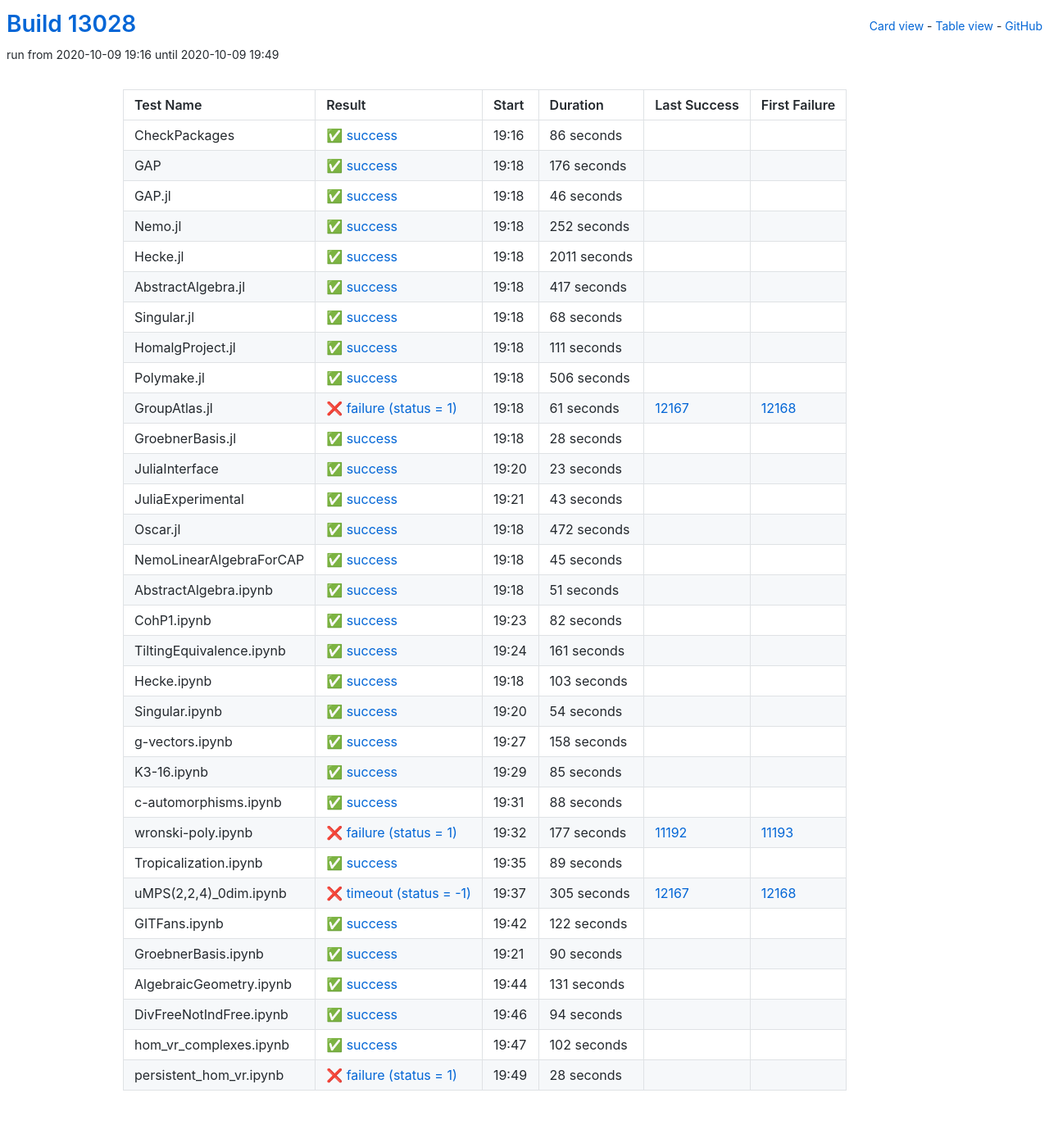
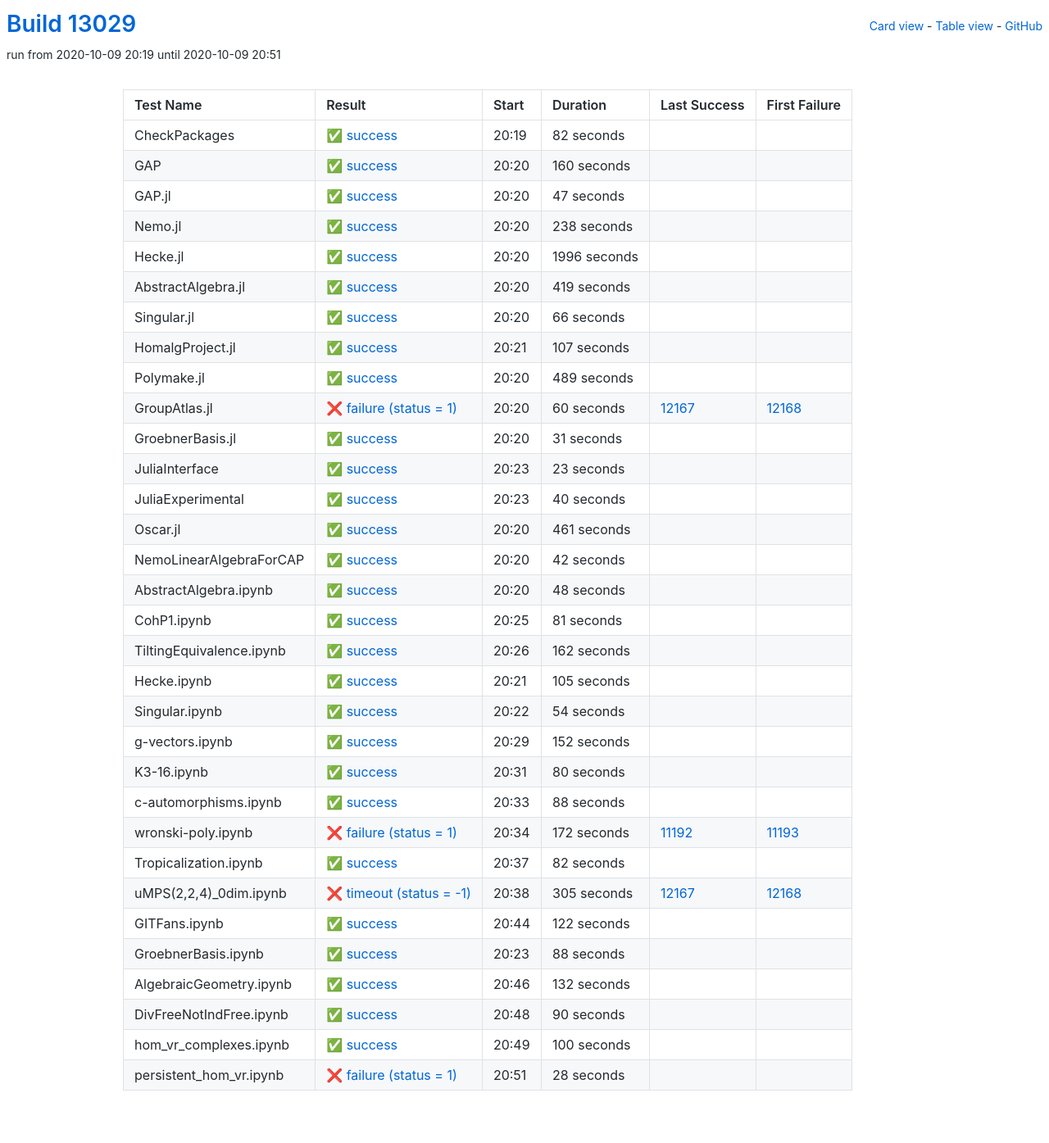
Before and after one commit to oscar-system/oscar-ci-status, a Jekyll site: the page built from table.html, in a window 1280 px wide. Shown: the whole page at 82% size. Built offline with Jekyll 4.4.1, drawn with Linux system fonts in a browser that asks for light colours.

Commit message:
Build #13029

```diff
--- a/_data/ci.yml
+++ b/_data/ci.yml
@@ -1,6 +1,6 @@
 ---
-build: 13028
-build_url: https://oscarci.mathematik.uni-kl.de/job/oscar/13028/
+build: 13029
+build_url: https://oscarci.mathematik.uni-kl.de/job/oscar/13029/
 job: oscar
 organization: oscar-system
 repo: oscar-ci-status
@@ -8,140 +8,140 @@
 tests:
 - name: CheckPackages
   id: checkpackages
-  log: https://oscarci.mathematik.uni-kl.de/job/oscar/13028/artifact/logs/build-13028/CheckPackages.log
-  start: 2020-10-09 19:16
+  log: https://oscarci.mathematik.uni-kl.de/job/oscar/13029/artifact/logs/build-13029/CheckPackages.log
+  start: 2020-10-09 20:19
   success: true
   exitcode: 0
   status: success
-  duration: 86
+  duration: 82
   last_success: false
   last_success_url:
   first_failure: false
   first_failure_url:
 - name: GAP
   id: gap
-  log: https://oscarci.mathematik.uni-kl.de/job/oscar/13028/artifact/logs/build-13028/GAP.log
-  start: 2020-10-09 19:18
+  log: https://oscarci.mathematik.uni-kl.de/job/oscar/13029/artifact/logs/build-13029/GAP.log
+  start: 2020-10-09 20:20
   success: true
   exitcode: 0
   status: success
-  duration: 176
+  duration: 160
   last_success: false
   last_success_url:
   first_failure: false
   first_failure_url:
 - name: GAP.jl
   id: gap-jl
-  log: https://oscarci.mathematik.uni-kl.de/job/oscar/13028/artifact/logs/build-13028/GAP.jl.log
-  start: 2020-10-09 19:18
+  log: https://oscarci.mathematik.uni-kl.de/job/oscar/13029/artifact/logs/build-13029/GAP.jl.log
+  start: 2020-10-09 20:20
   success: true
   exitcode: 0
   status: success
-  duration: 46
+  duration: 47
   last_success: false
   last_success_url:
   first_failure: false
   first_failure_url:
 - name: Nemo.jl
   id: nemo-jl
-  log: https://oscarci.mathematik.uni-kl.de/job/oscar/13028/artifact/logs/build-13028/Nemo.jl.log
-  start: 2020-10-09 19:18
+  log: https://oscarci.mathematik.uni-kl.de/job/oscar/13029/artifact/logs/build-13029/Nemo.jl.log
+  start: 2020-10-09 20:20
   success: true
   exitcode: 0
   status: success
-  duration: 252
+  duration: 238
   last_success: false
   last_success_url:
   first_failure: false
   first_failure_url:
 - name: Hecke.jl
   id: hecke-jl
-  log: https://oscarci.mathematik.uni-kl.de/job/oscar/13028/artifact/logs/build-13028/Hecke.jl.log
-  start: 2020-10-09 19:18
+  log: https://oscarci.mathematik.uni-kl.de/job/oscar/13029/artifact/logs/build-13029/Hecke.jl.log
+  start: 2020-10-09 20:20
   success: true
   exitcode: 0
   status: success
-  duration: 2011
+  duration: 1996
   last_success: false
   last_success_url:
   first_failure: false
   first_failure_url:
 - name: AbstractAlgebra.jl
   id: abstractalgebra-jl
-  log: https://oscarci.mathematik.uni-kl.de/job/oscar/13028/artifact/logs/build-13028/AbstractAlgebra.jl.log
-  start: 2020-10-09 19:18
+  log: https://oscarci.mathematik.uni-kl.de/job/oscar/13029/artifact/logs/build-13029/AbstractAlgebra.jl.log
+  start: 2020-10-09 20:20
   success: true
   exitcode: 0
   status: success
-  duration: 417
+  duration: 419
   last_success: false
   last_success_url:
   first_failure: false
   first_failure_url:
 - name: Singular.jl
   id: singular-jl
-  log: https://oscarci.mathematik.uni-kl.de/job/oscar/13028/artifact/logs/build-13028/Singular.jl.log
-  start: 2020-10-09 19:18
+  log: https://oscarci.mathematik.uni-kl.de/job/oscar/13029/artifact/logs/build-13029/Singular.jl.log
+  start: 2020-10-09 20:20
   success: true
   exitcode: 0
   status: success
-  duration: 68
+  duration: 66
   last_success: false
   last_success_url:
   first_failure: false
   first_failure_url:
 - name: HomalgProject.jl
   id: homalgproject-jl
-  log: https://oscarci.mathematik.uni-kl.de/job/oscar/13028/artifact/logs/build-13028/HomalgProject.jl.log
-  start: 2020-10-09 19:18
+  log: https://oscarci.mathematik.uni-kl.de/job/oscar/13029/artifact/logs/build-13029/HomalgProject.jl.log
+  start: 2020-10-09 20:21
   success: true
   exitcode: 0
   status: success
-  duration: 111
+  duration: 107
   last_success: false
   last_success_url:
   first_failure: false
   first_failure_url:
 - name: Polymake.jl
   id: polymake-jl
-  log: https://oscarci.mathematik.uni-kl.de/job/oscar/13028/artifact/logs/build-13028/Polymake.jl.log
-  start: 2020-10-09 19:18
+  log: https://oscarci.mathematik.uni-kl.de/job/oscar/13029/artifact/logs/build-13029/Polymake.jl.log
+  start: 2020-10-09 20:20
   success: true
   exitcode: 0
   status: success
-  duration: 506
+  duration: 489
   last_success: false
   last_success_url:
   first_failure: false
   first_failure_url:
 - name: GroupAtlas.jl
   id: groupatlas-jl
-  log: https://oscarci.mathematik.uni-kl.de/job/oscar/13028/artifact/logs/build-13028/GroupAtlas.jl.log
-  start: 2020-10-09 19:18
+  log: https://oscarci.mathematik.uni-kl.de/job/oscar/13029/artifact/logs/build-13029/GroupAtlas.jl.log
+  start: 2020-10-09 20:20
   success: false
   exitcode: 1
   status: failure
-  duration: 61
+  duration: 60
   last_success: 12167
   last_success_url: https://oscarci.mathematik.uni-kl.de/job/oscar/12167/
   first_failure: 12168
   first_failure_url: https://oscarci.mathematik.uni-kl.de/job/oscar/12168/
 - name: GroebnerBasis.jl
   id: groebnerbasis-jl
-  log: https://oscarci.mathematik.uni-kl.de/job/oscar/13028/artifact/logs/build-13028/GroebnerBasis.jl.log
-  start: 2020-10-09 19:18
+  log: https://oscarci.mathematik.uni-kl.de/job/oscar/13029/artifact/logs/build-13029/GroebnerBasis.jl.log
+  start: 2020-10-09 20:20
   success: true
   exitcode: 0
   status: success
-  duration: 28
+  duration: 31
   last_success: false
   last_success_url:
   first_failure: false
   first_failure_url:
 - name: JuliaInterface
   id: juliainterface
-  log: https://oscarci.mathematik.uni-kl.de/job/oscar/13028/artifact/logs/build-13028/JuliaInterface.log
-  start: 2020-10-09 19:20
+  log: https://oscarci.mathematik.uni-kl.de/job/oscar/13029/artifact/logs/build-13029/JuliaInterface.log
+  start: 2020-10-09 20:23
   success: true
   exitcode: 0
   status: success
@@ -152,92 +152,92 @@
   first_failure_url:
 - name: JuliaExperimental
   id: juliaexperimental
-  log: https://oscarci.mathematik.uni-kl.de/job/oscar/13028/artifact/logs/build-13028/JuliaExperimental.log
-  start: 2020-10-09 19:21
+  log: https://oscarci.mathematik.uni-kl.de/job/oscar/13029/artifact/logs/build-13029/JuliaExperimental.log
+  start: 2020-10-09 20:23
   success: true
   exitcode: 0
   status: success
-  duration: 43
+  duration: 40
   last_success: false
   last_success_url:
   first_failure: false
   first_failure_url:
 - name: Oscar.jl
   id: oscar-jl
-  log: https://oscarci.mathematik.uni-kl.de/job/oscar/13028/artifact/logs/build-13028/Oscar.jl.log
-  start: 2020-10-09 19:18
+  log: https://oscarci.mathematik.uni-kl.de/job/oscar/13029/artifact/logs/build-13029/Oscar.jl.log
+  start: 2020-10-09 20:20
   success: true
   exitcode: 0
   status: success
-  duration: 472
+  duration: 461
   last_success: false
   last_success_url:
   first_failure: false
   first_failure_url:
 - name: NemoLinearAlgebraForCAP
   id: nemolinearalgebraforcap
-  log: https://oscarci.mathematik.uni-kl.de/job/oscar/13028/artifact/logs/build-13028/NemoLinearAlgebraForCAP.log
-  start: 2020-10-09 19:18
+  log: https://oscarci.mathematik.uni-kl.de/job/oscar/13029/artifact/logs/build-13029/NemoLinearAlgebraForCAP.log
+  start: 2020-10-09 20:20
   success: true
   exitcode: 0
   status: success
-  duration: 45
+  duration: 42
   last_success: false
   last_success_url:
   first_failure: false
   first_failure_url:
 - name: AbstractAlgebra.ipynb
   id: abstractalgebra-ipynb
-  log: https://oscarci.mathematik.uni-kl.de/job/oscar/13028/artifact/logs/build-13028/AbstractAlgebra.ipynb.log
-  start: 2020-10-09 19:18
+  log: https://oscarci.mathematik.uni-kl.de/job/oscar/13029/artifact/logs/build-13029/AbstractAlgebra.ipynb.log
+  start: 2020-10-09 20:20
   success: true
   exitcode: 0
   status: success
-  duration: 51
+  duration: 48
   last_success: false
   last_success_url:
   first_failure: false
   first_failure_url:
 - name: CohP1.ipynb
   id: cohp1-ipynb
-  log: https://oscarci.mathematik.uni-kl.de/job/oscar/13028/artifact/logs/build-13028/CohP1.ipynb.log
-  start: 2020-10-09 19:23
+  log: https://oscarci.mathematik.uni-kl.de/job/oscar/13029/artifact/logs/build-13029/CohP1.ipynb.log
+  start: 2020-10-09 20:25
   success: true
   exitcode: 0
   status: success
-  duration: 82
+  duration: 81
   last_success: false
   last_success_url:
   first_failure: false
   first_failure_url:
 - name: TiltingEquivalence.ipynb
   id: tiltingequivalence-ipynb
-  log: https://oscarci.mathematik.uni-kl.de/job/oscar/13028/artifact/logs/build-13028/TiltingEquivalence.ipynb.log
-  start: 2020-10-09 19:24
+  log: https://oscarci.mathematik.uni-kl.de/job/oscar/13029/artifact/logs/build-13029/TiltingEquivalence.ipynb.log
+  start: 2020-10-09 20:26
   success: true
   exitcode: 0
   status: success
-  duration: 161
+  duration: 162
   last_success: false
   last_success_url:
   first_failure: false
   first_failure_url:
 - name: Hecke.ipynb
   id: hecke-ipynb
-  log: https://oscarci.mathematik.uni-kl.de/job/oscar/13028/artifact/logs/build-13028/Hecke.ipynb.log
-  start: 2020-10-09 19:18
+  log: https://oscarci.mathematik.uni-kl.de/job/oscar/13029/artifact/logs/build-13029/Hecke.ipynb.log
+  start: 2020-10-09 20:21
   success: true
   exitcode: 0
   status: success
-  duration: 103
+  duration: 105
   last_success: false
   last_success_url:
   first_failure: false
   first_failure_url:
 - name: Singular.ipynb
   id: singular-ipynb
-  log: https://oscarci.mathematik.uni-kl.de/job/oscar/13028/artifact/logs/build-13028/Singular.ipynb.log
-  start: 2020-10-09 19:20
+  log: https://oscarci.mathematik.uni-kl.de/job/oscar/13029/artifact/logs/build-13029/Singular.ipynb.log
+  start: 2020-10-09 20:22
   success: true
   exitcode: 0
   status: success
@@ -248,32 +248,32 @@
   first_failure_url:
 - name: g-vectors.ipynb
   id: g-vectors-ipynb
-  log: https://oscarci.mathematik.uni-kl.de/job/oscar/13028/artifact/logs/build-13028/g-vectors.ipynb.log
-  start: 2020-10-09 19:27
+  log: https://oscarci.mathematik.uni-kl.de/job/oscar/13029/artifact/logs/build-13029/g-vectors.ipynb.log
+  start: 2020-10-09 20:29
   success: true
   exitcode: 0
   status: success
-  duration: 158
+  duration: 152
   last_success: false
   last_success_url:
   first_failure: false
   first_failure_url:
 - name: K3-16.ipynb
   id: k3-16-ipynb
-  log: https://oscarci.mathematik.uni-kl.de/job/oscar/13028/artifact/logs/build-13028/K3-16.ipynb.log
-  start: 2020-10-09 19:29
+  log: https://oscarci.mathematik.uni-kl.de/job/oscar/13029/artifact/logs/build-13029/K3-16.ipynb.log
+  start: 2020-10-09 20:31
   success: true
   exitcode: 0
   status: success
-  duration: 85
+  duration: 80
   last_success: false
   last_success_url:
   first_failure: false
   first_failure_url:
 - name: c-automorphisms.ipynb
   id: c-automorphisms-ipynb
-  log: https://oscarci.mathematik.uni-kl.de/job/oscar/13028/artifact/logs/build-13028/c-automorphisms.ipynb.log
-  start: 2020-10-09 19:31
+  log: https://oscarci.mathematik.uni-kl.de/job/oscar/13029/artifact/logs/build-13029/c-automorphisms.ipynb.log
+  start: 2020-10-09 20:33
   success: true
   exitcode: 0
   status: success
@@ -284,32 +284,32 @@
   first_failure_url:
 - name: wronski-poly.ipynb
   id: wronski-poly-ipynb
-  log: https://oscarci.mathematik.uni-kl.de/job/oscar/13028/artifact/logs/build-13028/wronski-poly.ipynb.log
-  start: 2020-10-09 19:32
+  log: https://oscarci.mathematik.uni-kl.de/job/oscar/13029/artifact/logs/build-13029/wronski-poly.ipynb.log
+  start: 2020-10-09 20:34
   success: false
   exitcode: 1
   status: failure
-  duration: 177
+  duration: 172
   last_success: 11192
   last_success_url: https://oscarci.mathematik.uni-kl.de/job/oscar/11192/
   first_failure: 11193
   first_failure_url: https://oscarci.mathematik.uni-kl.de/job/oscar/11193/
 - name: Tropicalization.ipynb
   id: tropicalization-ipynb
-  log: https://oscarci.mathematik.uni-kl.de/job/oscar/13028/artifact/logs/build-13028/Tropicalization.ipynb.log
-  start: 2020-10-09 19:35
+  log: https://oscarci.mathematik.uni-kl.de/job/oscar/13029/artifact/logs/build-13029/Tropicalization.ipynb.log
+  start: 2020-10-09 20:37
   success: true
   exitcode: 0
   status: success
-  duration: 89
+  duration: 82
   last_success: false
   last_success_url:
   first_failure: false
   first_failure_url:
 - name: uMPS(2,2,4)_0dim.ipynb
   id: umps-2-2-4-0dim-ipynb
-  log: https://oscarci.mathematik.uni-kl.de/job/oscar/13028/artifact/logs/build-13028/uMPS-2-2-4-_0dim.ipynb.log
-  start: 2020-10-09 19:37
+  log: https://oscarci.mathematik.uni-kl.de/job/oscar/13029/artifact/logs/build-13029/uMPS-2-2-4-_0dim.ipynb.log
+  start: 2020-10-09 20:38
   success: false
   exitcode: -1
   status: timeout
@@ -320,8 +320,8 @@
   first_failure_url: https://oscarci.mathematik.uni-kl.de/job/oscar/12168/
 - name: GITFans.ipynb
   id: gitfans-ipynb
-  log: https://oscarci.mathematik.uni-kl.de/job/oscar/13028/artifact/logs/build-13028/GITFans.ipynb.log
-  start: 2020-10-09 19:42
+  log: https://oscarci.mathematik.uni-kl.de/job/oscar/13029/artifact/logs/build-13029/GITFans.ipynb.log
+  start: 2020-10-09 20:44
   success: true
   exitcode: 0
   status: success
@@ -332,8 +332,32 @@
   first_failure_url:
 - name: GroebnerBasis.ipynb
   id: groebnerbasis-ipynb
-  log: https://oscarci.mathematik.uni-kl.de/job/oscar/13028/artifact/logs/build-13028/GroebnerBasis.ipynb.log
-  start: 2020-10-09 19:21
+  log: https://oscarci.mathematik.uni-kl.de/job/oscar/13029/artifact/logs/build-13029/GroebnerBasis.ipynb.log
+  start: 2020-10-09 20:23
+  success: true
+  exitcode: 0
+  status: success
+  duration: 88
+  last_success: false
+  last_success_url:
+  first_failure: false
+  first_failure_url:
+- name: AlgebraicGeometry.ipynb
+  id: algebraicgeometry-ipynb
+  log: https://oscarci.mathematik.uni-kl.de/job/oscar/13029/artifact/logs/build-13029/AlgebraicGeometry.ipynb.log
+  start: 2020-10-09 20:46
+  success: true
+  exitcode: 0
+  status: success
+  duration: 132
+  last_success: false
+  last_success_url:
+  first_failure: false
+  first_failure_url:
+- name: DivFreeNotIndFree.ipynb
+  id: divfreenotindfree-ipynb
+  log: https://oscarci.mathematik.uni-kl.de/job/oscar/13029/artifact/logs/build-13029/DivFreeNotIndFree.ipynb.log
+  start: 2020-10-09 20:48
   success: true
   exitcode: 0
   status: success
@@ -342,46 +366,22 @@
   last_success_url:
   first_failure: false
   first_failure_url:
-- name: AlgebraicGeometry.ipynb
-  id: algebraicgeometry-ipynb
-  log: https://oscarci.mathematik.uni-kl.de/job/oscar/13028/artifact/logs/build-13028/AlgebraicGeometry.ipynb.log
-  start: 2020-10-09 19:44
+- name: hom_vr_complexes.ipynb
+  id: hom-vr-complexes-ipynb
+  log: https://oscarci.mathematik.uni-kl.de/job/oscar/13029/artifact/logs/build-13029/hom_vr_complexes.ipynb.log
+  start: 2020-10-09 20:49
   success: true
   exitcode: 0
   status: success
-  duration: 131
-  last_success: false
-  last_success_url:
-  first_failure: false
-  first_failure_url:
-- name: DivFreeNotIndFree.ipynb
-  id: divfreenotindfree-ipynb
-  log: https://oscarci.mathematik.uni-kl.de/job/oscar/13028/artifact/logs/build-13028/DivFreeNotIndFree.ipynb.log
-  start: 2020-10-09 19:46
-  success: true
-  exitcode: 0
-  status: success
-  duration: 94
-  last_success: false
-  last_success_url:
-  first_failure: false
-  first_failure_url:
-- name: hom_vr_complexes.ipynb
-  id: hom-vr-complexes-ipynb
-  log: https://oscarci.mathematik.uni-kl.de/job/oscar/13028/artifact/logs/build-13028/hom_vr_complexes.ipynb.log
-  start: 2020-10-09 19:47
-  success: true
-  exitcode: 0
-  status: success
-  duration: 102
+  duration: 100
   last_success: false
   last_success_url:
   first_failure: false
   first_failure_url:
 - name: persistent_hom_vr.ipynb
   id: persistent-hom-vr-ipynb
-  log: https://oscarci.mathematik.uni-kl.de/job/oscar/13028/artifact/logs/build-13028/persistent_hom_vr.ipynb.log
-  start: 2020-10-09 19:49
+  log: https://oscarci.mathematik.uni-kl.de/job/oscar/13029/artifact/logs/build-13029/persistent_hom_vr.ipynb.log
+  start: 2020-10-09 20:51
   success: false
   exitcode: 1
   status: failure
```
Also changed, not shown: README.md.
